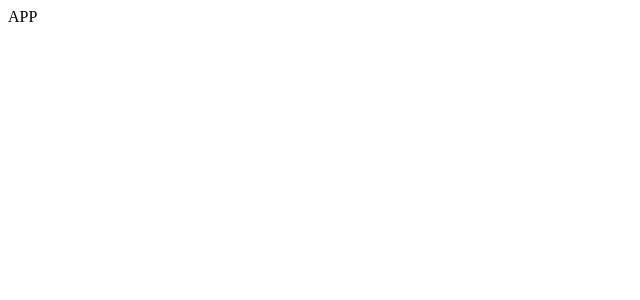
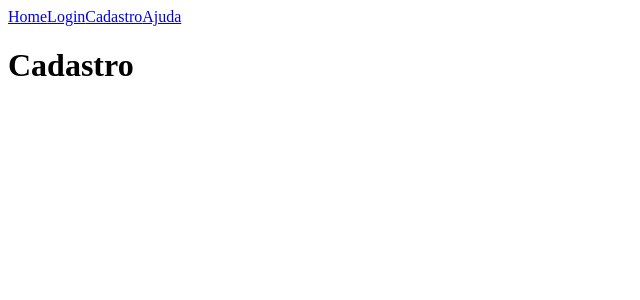
Before and after one commit to almir-soulcode/RN2-REACT, a React (Vite) app in the folder mytask/: page /cadastro in a window 1280 px wide. Shown: the top 300 px of the page, without its empty margins (0-640 px from the left). Built offline with nearby package versions, Linux system fonts and the light colour scheme.

Commit message:
aula1007: finalização do roteamento

```diff
--- a/mytask/src/App.jsx
+++ b/mytask/src/App.jsx
@@ -1,7 +1,27 @@
+import Menu from "./components/Menu";
+import Home from "./pages/Home";
+import Login from "./pages/Login";
+import Cadastro from "./pages/Cadastro";
+import Ajuda from "./pages/Ajuda";
+import NotFound from "./pages/NotFound";
+import { BrowserRouter, Route, Routes } from "react-router-dom";
+
+// BrowserRouter: componente essencial para conduzir o roteamento no navegador.
+// Route: indicamos a rota (path) e o elemento que será exibido na tela.
+
 function App() {
   return (
     <>
-      <div>APP</div>
+      <BrowserRouter>
+        <Menu/>
+        <Routes>
+          <Route path="/" element={<Home />} />
+          <Route path="/login" element={<Login />} />
+          <Route path="/cadastro" element={<Cadastro />} />
+          <Route path="/ajuda" element={<Ajuda />} />
+          <Route path="*" element={<NotFound />} />
+        </Routes>
+      </BrowserRouter>
     </>
   );
 }
--- /dev/null
+++ b/mytask/src/components/Menu.jsx
@@ -0,0 +1,19 @@
+import { Link } from "react-router-dom";
+
+// Link: este componente habilita o SPA (Single-Page Application)
+// Obs: Se houver links externos utilize a tag <a />
+
+function Menu() {
+    return (
+        <header>
+            <nav>
+                <Link to="/">Home</Link>
+                <Link to="/login">Login</Link>
+                <Link to="/cadastro">Cadastro</Link>
+                <Link to="/ajuda">Ajuda</Link>
+            </nav>
+        </header>
+    );
+}
+
+export default Menu;
--- /dev/null
+++ b/mytask/src/pages/Ajuda.jsx
@@ -0,0 +1,9 @@
+function Ajuda() {
+    return (
+        <main>
+            <h1>Ajuda</h1>
+        </main>
+    );
+}
+
+export default Ajuda;
--- /dev/null
+++ b/mytask/src/pages/Cadastro.jsx
@@ -0,0 +1,9 @@
+function Cadastro() {
+    return (
+        <main>
+            <h1>Cadastro</h1>
+        </main>
+    );
+}
+
+export default Cadastro;
--- /dev/null
+++ b/mytask/src/pages/Home.jsx
@@ -0,0 +1,9 @@
+function Home() {
+    return (
+        <main>
+            <h1>Home</h1>
+        </main>
+    );
+}
+
+export default Home;
--- /dev/null
+++ b/mytask/src/pages/Login.jsx
@@ -0,0 +1,9 @@
+function Login() {
+    return (
+        <main>
+            <h1>Login</h1>
+        </main>
+    );
+}
+
+export default Login;
--- /dev/null
+++ b/mytask/src/pages/NotFound.jsx
@@ -0,0 +1,9 @@
+function NotFound() {
+    return (
+        <main>
+            <h1>Página não encontrada. 404.</h1>
+        </main>
+    );
+}
+
+export default NotFound;
```
